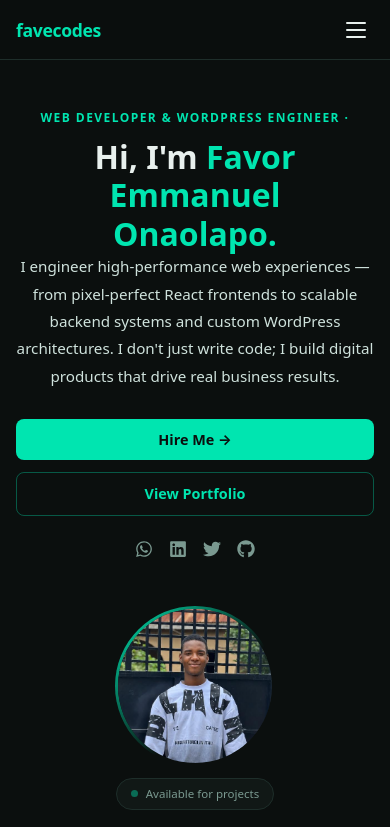
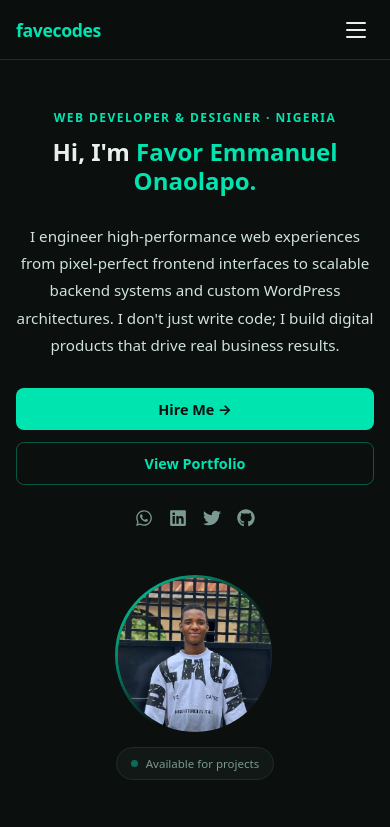
Before and after one commit to Favecode/my_portfolio, a React (Vite) app: page / in a window 390 px wide. Shown: the top 827 px of the page. Built offline with nearby package versions, Linux system fonts and the light colour scheme.

Commit message:
first commit

```diff
--- a/src/components/Home.jsx
+++ b/src/components/Home.jsx
@@ -59,14 +59,14 @@ export default function Home({ setPage }) {
       {/* ── HERO ── */}
       <div className="home-hero">
         <div className="home-hero-text">
-          <div className="eyebrow">Web Developer &amp; WordPress Engineer ·</div>
+          <div className="eyebrow">WEB DEVELOPER &amp; DESIGNER · NIGERIA</div>
 
           <h1 className="hero-title">
-            Hi, I'm <span> Favor Emmanuel<br />Onaolapo.</span>
+            Hi, I'm <span> Favor Emmanuel Onaolapo.</span>
           </h1>
-
+            <br />
           <p className="hero-sub">
-            I engineer high-performance web experiences — from pixel-perfect React frontends
+            I engineer high-performance web experiences from pixel-perfect frontend interfaces
             to scalable backend systems and custom WordPress architectures. I don't just write
             code; I build digital products that drive real business results.
           </p>
--- a/src/styles.js
+++ b/src/styles.js
@@ -32,7 +32,7 @@ h1 { font-size: clamp(2rem, 5vw, 3rem); line-height: 1.2; font-weight: 800; }
 h2 { font-size: clamp(1.5rem, 3vw, 2.2rem); line-height: 1.3; font-weight: 700; }
 p  { font-size: 1rem; line-height: 1.8; color: #cfe2dc; }
 
-.hero-title { font-size: clamp(2rem, 5vw, 3rem); font-weight: 800; line-height: 1.2; }
+.hero-title { font-size: clamp(1.5rem, 5vw, 3rem); font-weight: 800; line-height: 1.2; }
 .hero-title span { color: #00e5b0; }
 
 .hero-sub {
```
